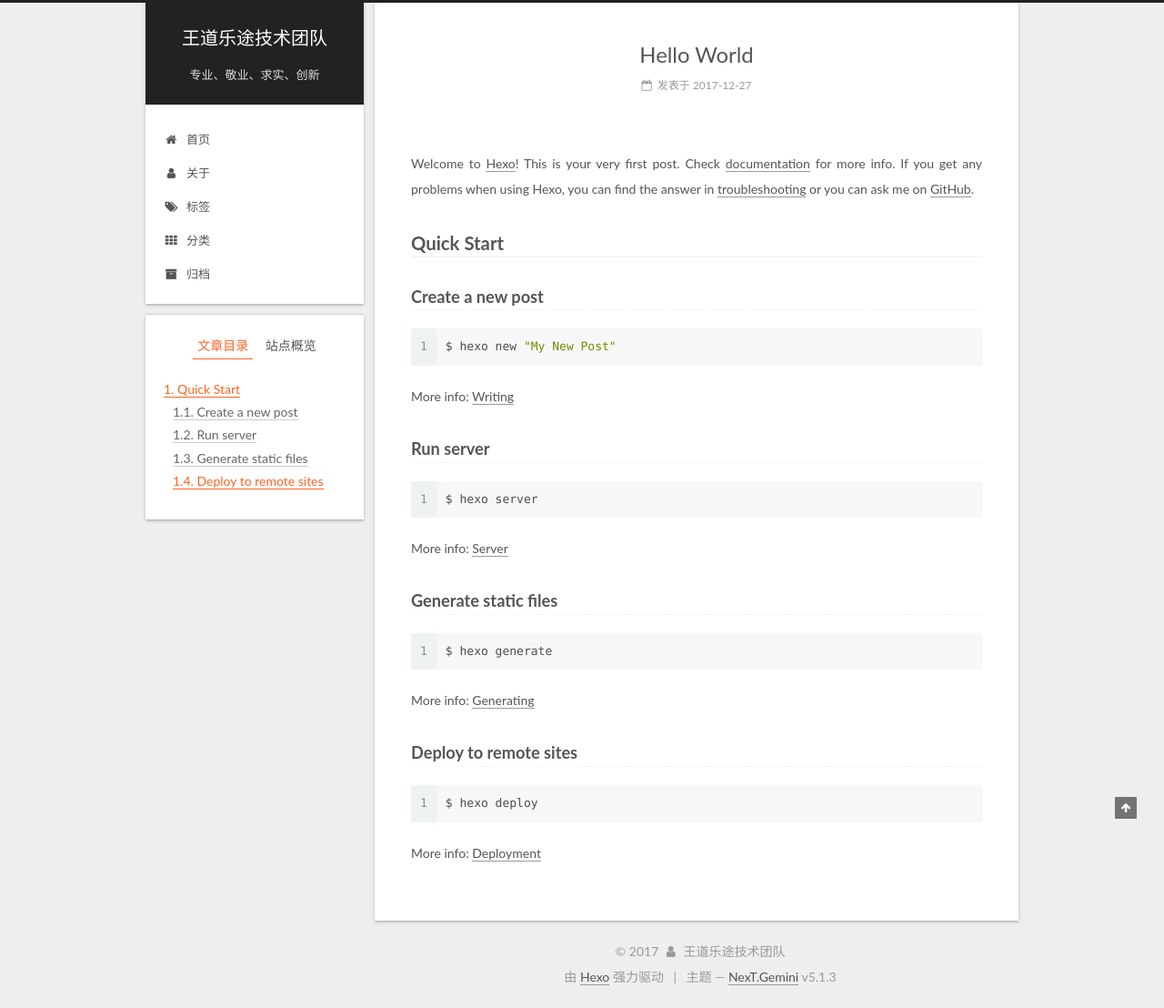
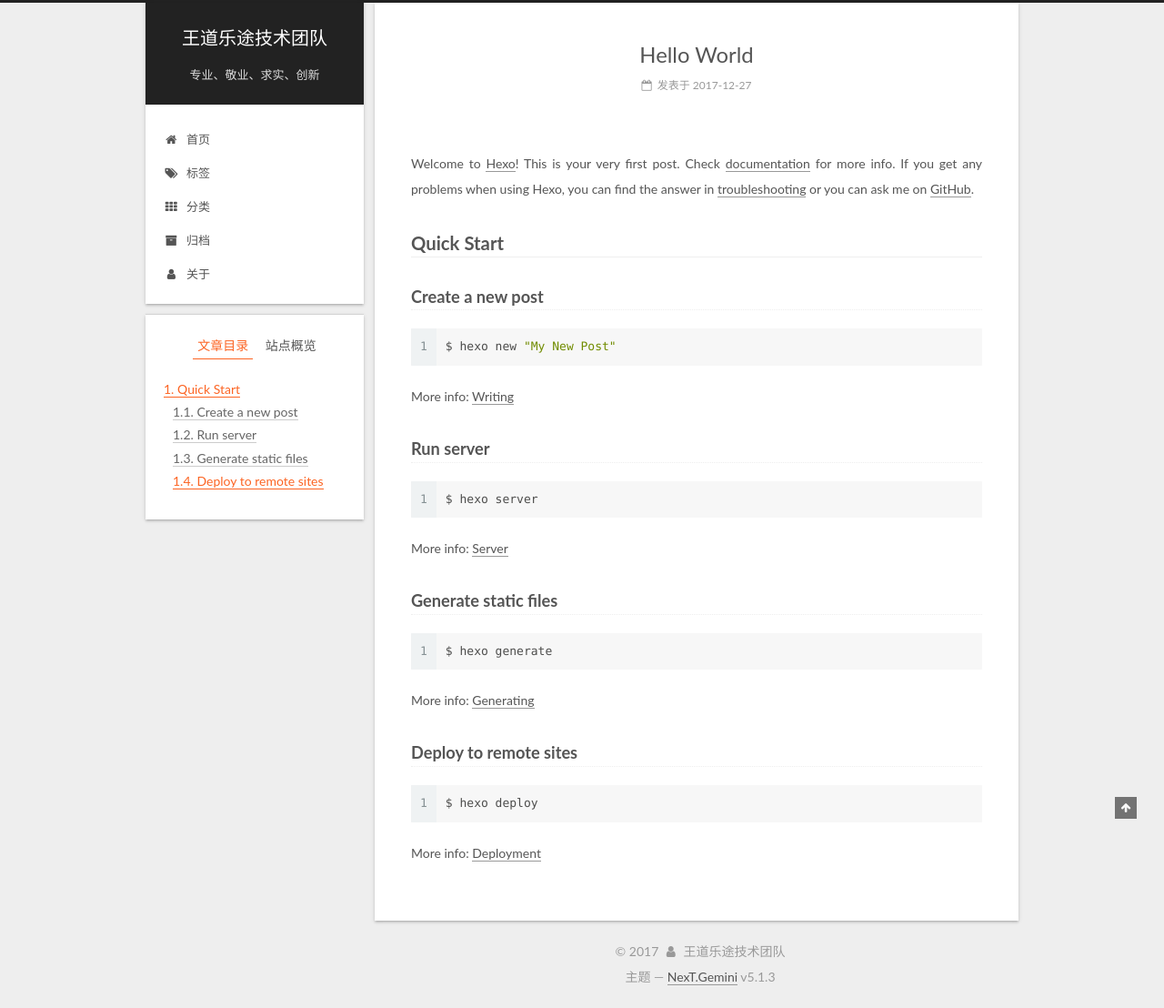
Before and after one commit to wangdaoletu/wangdaoletu.github.io, a plain HTML site: page 2017/12/27/hello-world/index.html in a window 1280 px wide. Shown: the whole page at 91% size. Drawn offline with Linux system fonts and the light colour scheme.

Commit message:
Site updated: 2017-12-28 11:58:48

```diff
--- a/2017/12/27/hello-world/index.html
+++ b/2017/12/27/hello-world/index.html
@@ -190,16 +190,6 @@
         </li>
 
 
-        <li class="menu-item menu-item-about">
-          <a href="/about/" rel="section">
-
-              <i class="menu-item-icon fa fa-fw fa-user"></i> <br />
-
-            关于
-          </a>
-        </li>
-
-
         <li class="menu-item menu-item-tags">
           <a href="/tags/" rel="section">
 
@@ -226,6 +216,16 @@
               <i class="menu-item-icon fa fa-fw fa-archive"></i> <br />
 
             归档
+          </a>
+        </li>
+
+
+        <li class="menu-item menu-item-about">
+          <a href="/about/" rel="section">
+
+              <i class="menu-item-icon fa fa-fw fa-user"></i> <br />
+
+            关于
           </a>
         </li>
 
@@ -530,11 +530,7 @@
 </div>
 
 
-  <div class="powered-by">由 <a class="theme-link" target="_blank" href="https://hexo.io">Hexo</a> 强力驱动</div>
 
-
-
-  <span class="post-meta-divider">|</span>
 
 
 
--- a/css/main.css
+++ b/css/main.css
@@ -1823,7 +1823,7 @@ pre .javascript .function {
   width: 4px;
   height: 4px;
   border-radius: 50%;
-  background: #c92fc7;
+  background: #ff4fff;
 }
 .links-of-blogroll {
   font-size: 13px;
```
Also changed, not shown: archives/2017/12/index.html (+10 -14 lines), archives/2017/index.html (+10 -14 lines), archives/index.html (+10 -14 lines), categories/index.html (+10 -14 lines), index.html (+10 -14 lines), tags/index.html (+10 -14 lines).
